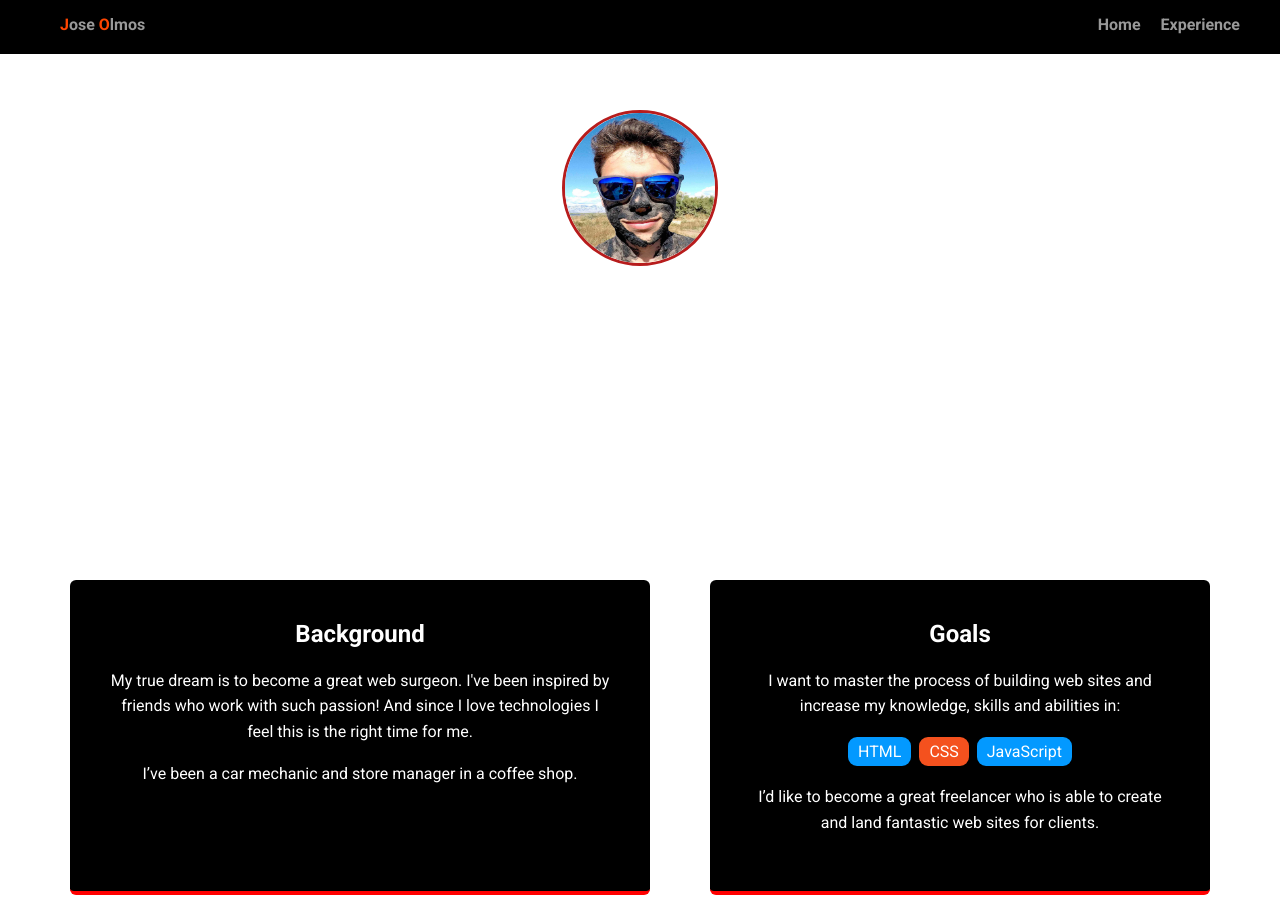
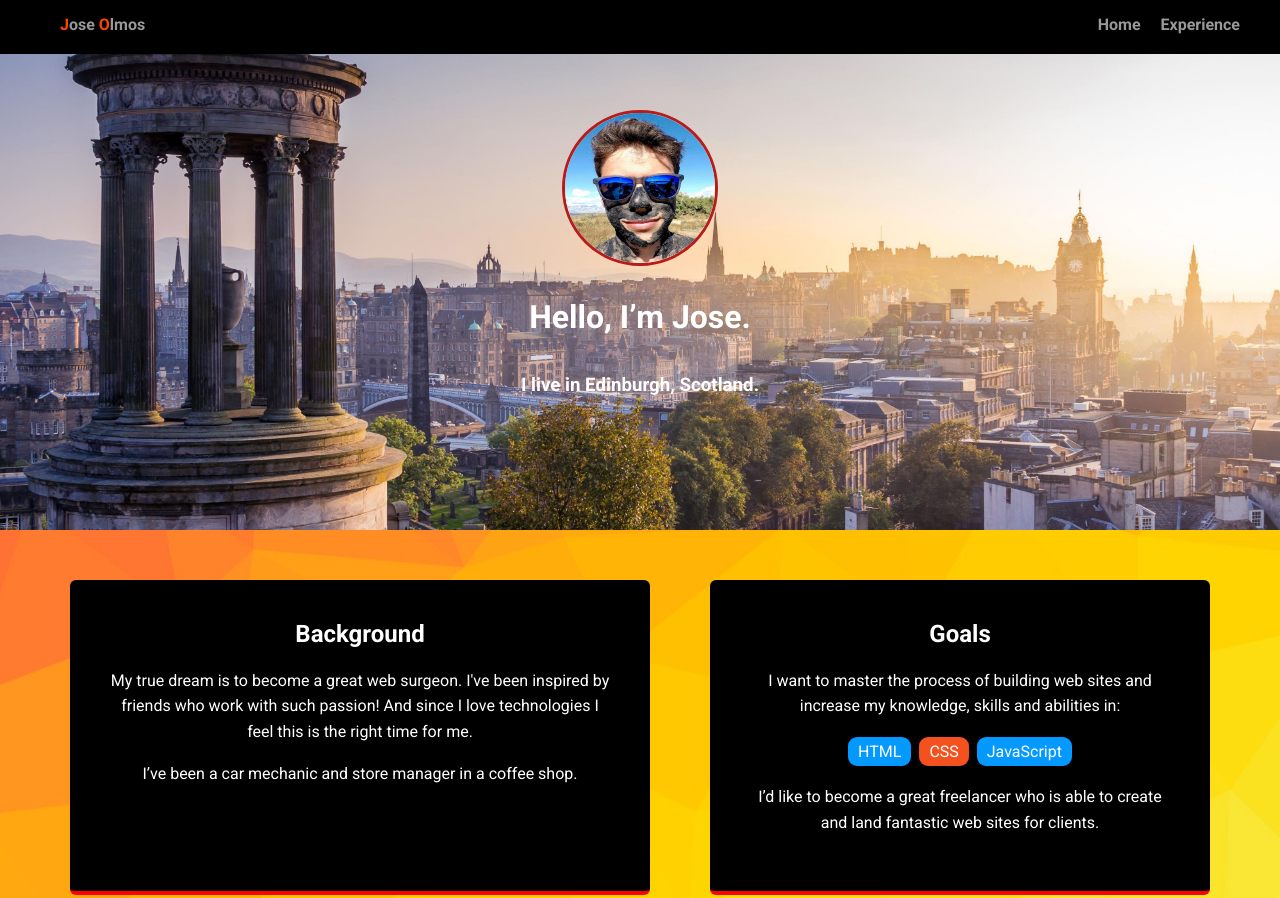
Before and after one commit to TR0D30T/P1_PersonalPage, a plain HTML site: page index.html in a window 1280 px wide. Shown: the top 898 px of the page. Drawn offline with Linux system fonts and the light colour scheme; files whose address does not match are found by name; a web font is replaced by a local one.

Commit message:
Update styles.css

```diff
--- a/styles.css
+++ b/styles.css
@@ -4,7 +4,7 @@ body {
   text-align: center;
   font-family: 'Roboto', sans-serif;
   color: #222;
-  background-image: url(images/html-color.jpg);
+  background-image: url(img/html-color.jpg);
   background-position: bottom -200px right -150px;
 
 
@@ -60,7 +60,7 @@ a:hover {
 
 header {
   text-align: center;
-  background: url('images/e3.jpeg') no-repeat top center ;
+  background: url('img/e3.jpeg') no-repeat top center ;
   background-size: cover;
   background-position: center;
   overflow: hidden;
```
